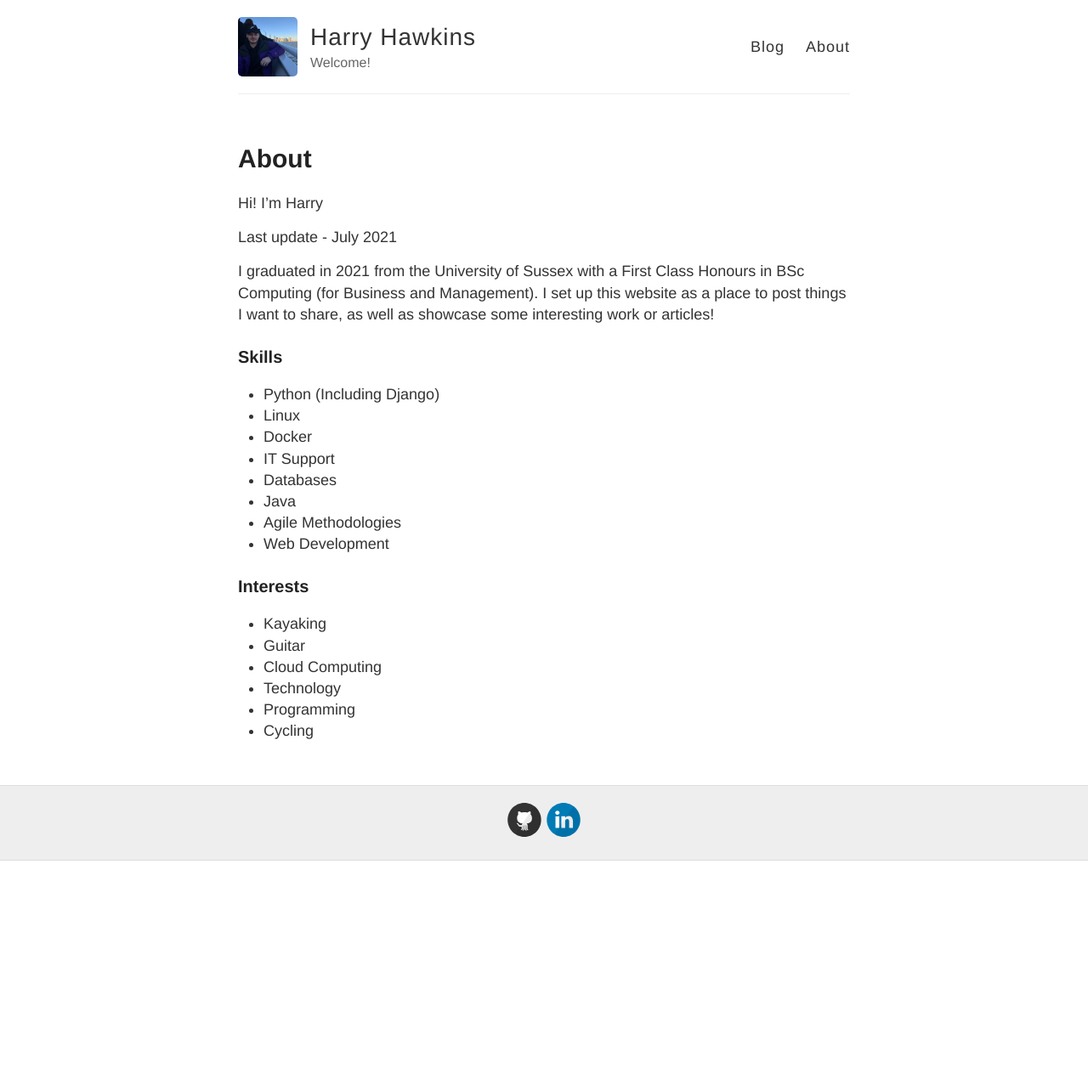
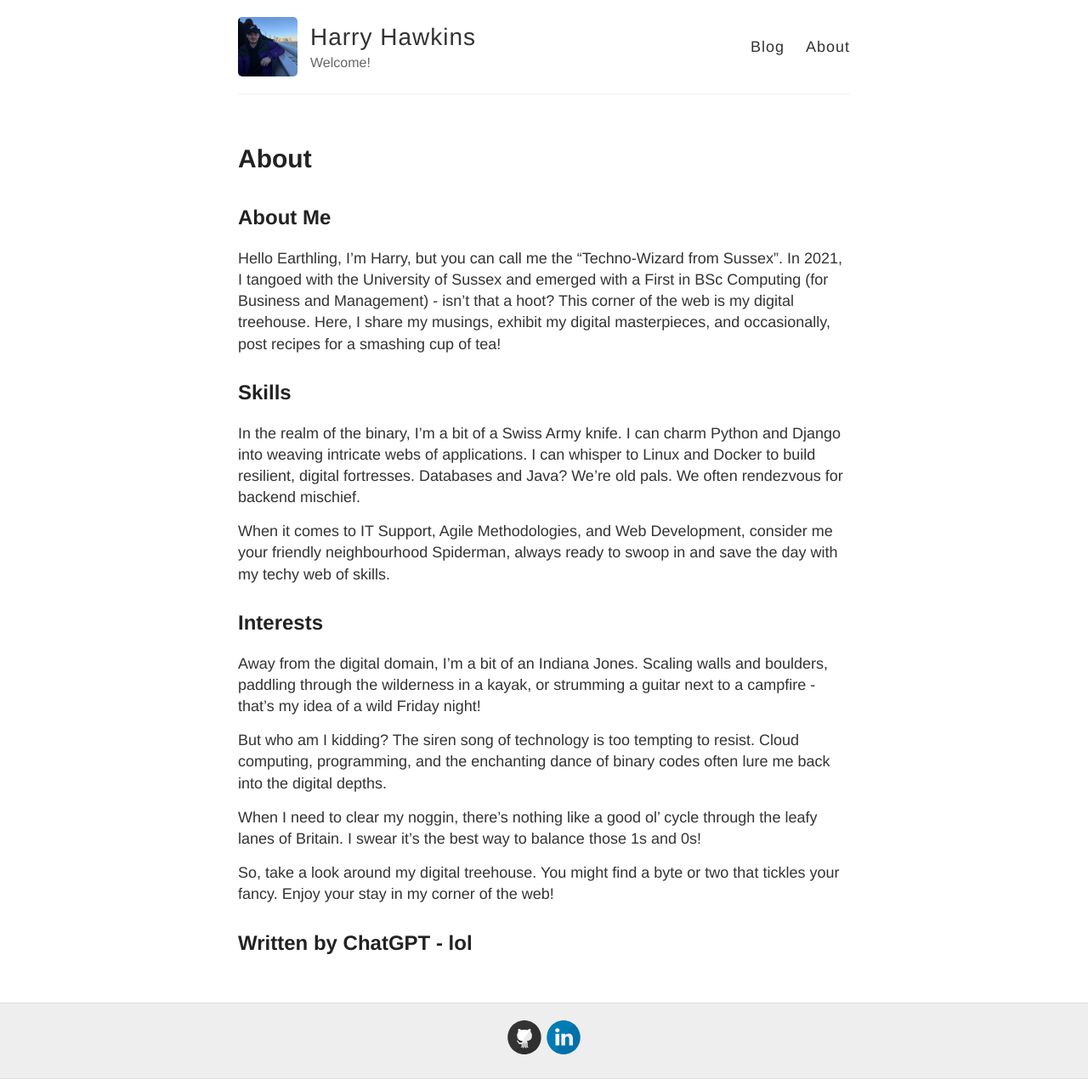
Before and after one commit to HarryHawkins/harryhawkins.github.io, a Jekyll site: the page built from about.md, in a window 1280 px wide. Shown: the whole page at 85% size. Built offline with Jekyll 4.4.1, drawn with Linux system fonts in a browser that asks for light colours; before the commit the page ends 1013 px from its top, so only the background shows below that.

Commit message:
Update about.md

```diff
--- a/about.md
+++ b/about.md
@@ -3,28 +3,25 @@ layout: page
 title: About
 permalink: /about/
 ---
+## About Me
 
-Hi! I'm Harry
+Hello Earthling, I'm Harry, but you can call me the "Techno-Wizard from Sussex". In 2021, I tangoed with the University of Sussex and emerged with a First in BSc Computing (for Business and Management) - isn't that a hoot? This corner of the web is my digital treehouse. Here, I share my musings, exhibit my digital masterpieces, and occasionally, post recipes for a smashing cup of tea!
 
-Last update - July 2021
+## Skills
 
-I graduated in 2021 from the University of Sussex with a First Class Honours in BSc Computing (for Business and Management).
-I set up this website as a place to post things I want to share, as well as showcase some interesting work or articles!
+In the realm of the binary, I'm a bit of a Swiss Army knife. I can charm Python and Django into weaving intricate webs of applications. I can whisper to Linux and Docker to build resilient, digital fortresses. Databases and Java? We're old pals. We often rendezvous for backend mischief.
 
-### Skills
-- Python (Including Django)
-- Linux
-- Docker
-- IT Support
-- Databases
-- Java
-- Agile Methodologies
-- Web Development
+When it comes to IT Support, Agile Methodologies, and Web Development, consider me your friendly neighbourhood Spiderman, always ready to swoop in and save the day with my techy web of skills.
 
-### Interests
-- Kayaking
-- Guitar
-- Cloud Computing
-- Technology
-- Programming
-- Cycling
+## Interests
+
+Away from the digital domain, I'm a bit of an Indiana Jones. Scaling walls and boulders, paddling through the wilderness in a kayak, or strumming a guitar next to a campfire - that's my idea of a wild Friday night!
+
+But who am I kidding? The siren song of technology is too tempting to resist. Cloud computing, programming, and the enchanting dance of binary codes often lure me back into the digital depths.
+
+When I need to clear my noggin, there's nothing like a good ol' cycle through the leafy lanes of Britain. I swear it's the best way to balance those 1s and 0s!
+
+So, take a look around my digital treehouse. You might find a byte or two that tickles your fancy. Enjoy your stay in my corner of the web!
+
+
+## Written by ChatGPT - lol
```
